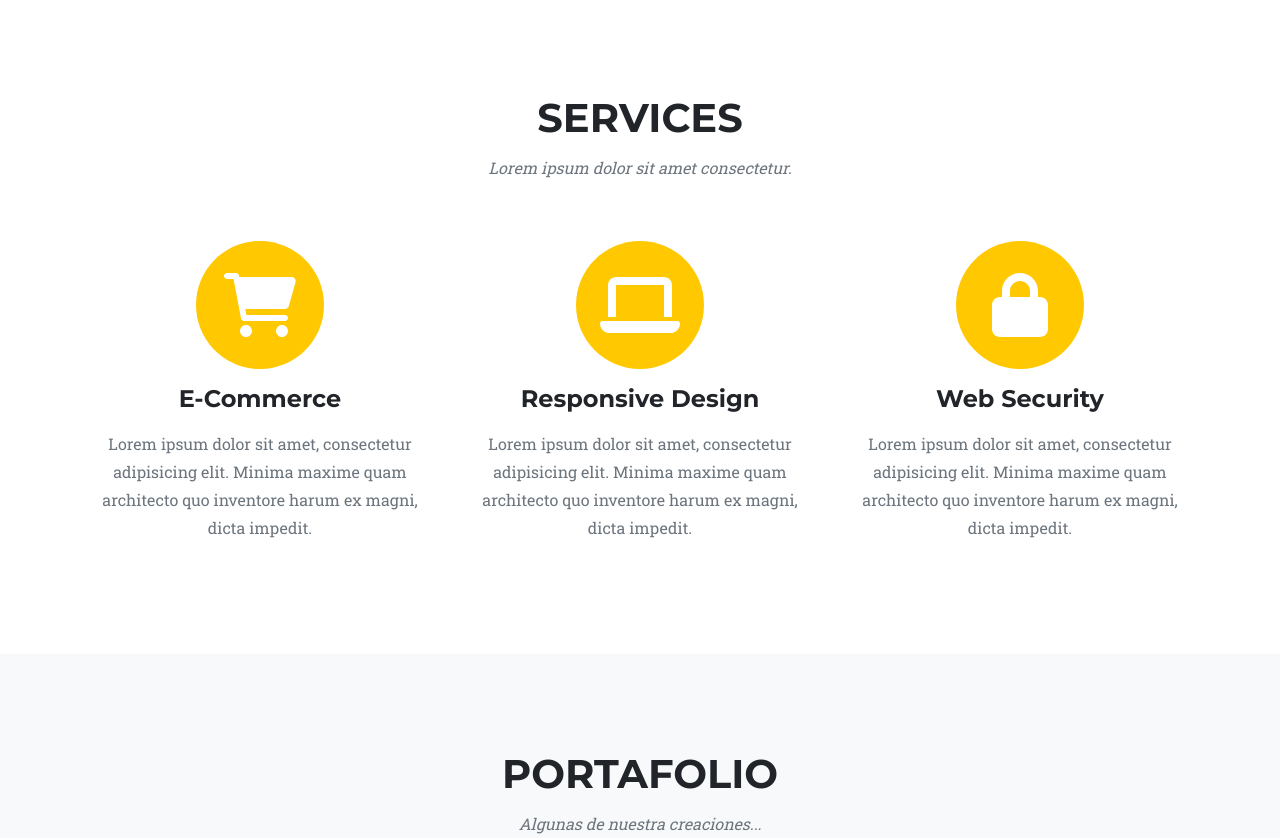
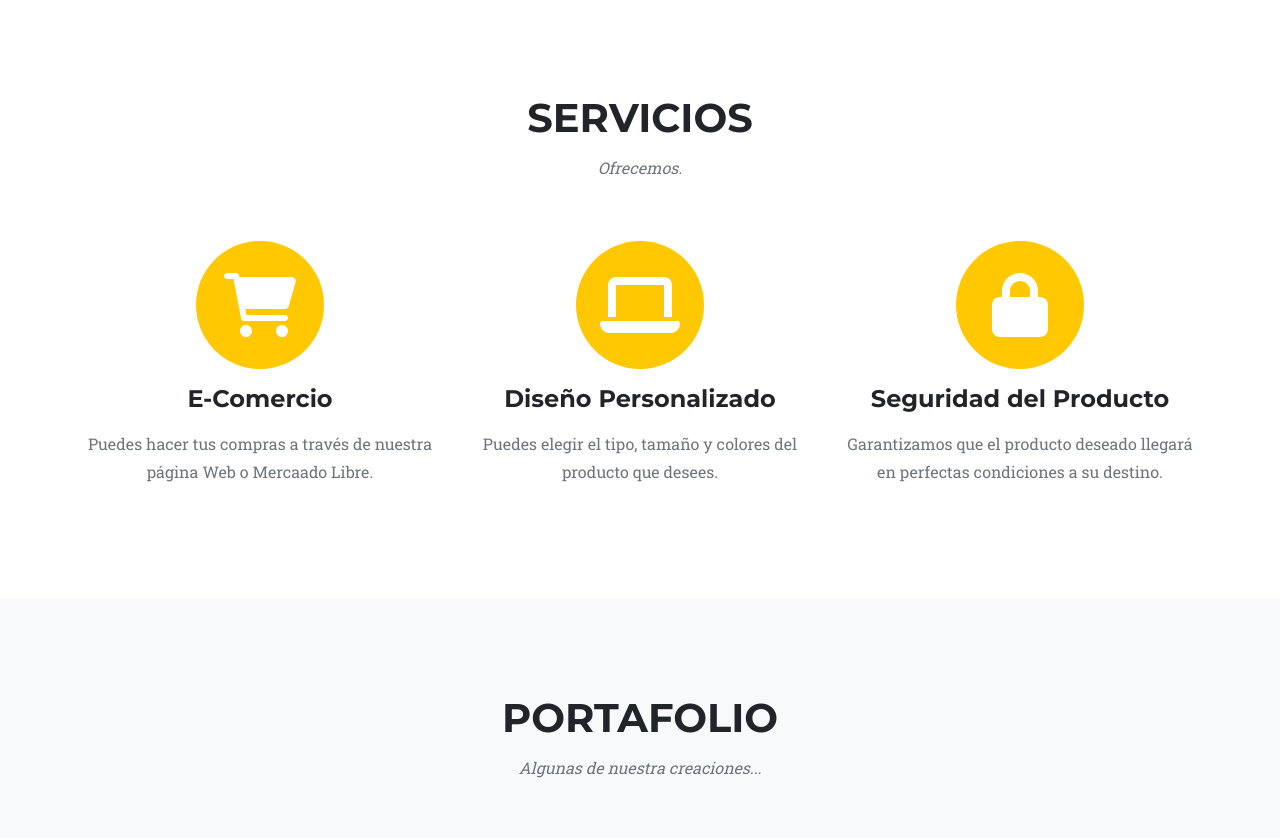
Before and after one commit to Franmu14/Mostacillas, a plain HTML site: page index.html in a window 1280 px wide. Shown: the part 819-1657 px from the top of the page. Drawn offline with nearby package versions, Linux system fonts and the light colour scheme.

Commit message:
Update index.html

```diff
--- a/index.html
+++ b/index.html
@@ -48,8 +48,8 @@
         <section class="page-section" id="services">
             <div class="container">
                 <div class="text-center">
-                    <h2 class="section-heading text-uppercase">Services</h2>
-                    <h3 class="section-subheading text-muted">Lorem ipsum dolor sit amet consectetur.</h3>
+                    <h2 class="section-heading text-uppercase">Servicios</h2>
+                    <h3 class="section-subheading text-muted">Ofrecemos.</h3>
                 </div>
                 <div class="row text-center">
                     <div class="col-md-4">
@@ -57,24 +57,24 @@
                             <i class="fas fa-circle fa-stack-2x text-primary"></i>
                             <i class="fas fa-shopping-cart fa-stack-1x fa-inverse"></i>
                         </span>
-                        <h4 class="my-3">E-Commerce</h4>
-                        <p class="text-muted">Lorem ipsum dolor sit amet, consectetur adipisicing elit. Minima maxime quam architecto quo inventore harum ex magni, dicta impedit.</p>
+                        <h4 class="my-3">E-Comercio</h4>
+                        <p class="text-muted">Puedes hacer tus compras a través de nuestra página Web o Mercaado Libre.</p>
                     </div>
                     <div class="col-md-4">
                         <span class="fa-stack fa-4x">
                             <i class="fas fa-circle fa-stack-2x text-primary"></i>
                             <i class="fas fa-laptop fa-stack-1x fa-inverse"></i>
                         </span>
-                        <h4 class="my-3">Responsive Design</h4>
-                        <p class="text-muted">Lorem ipsum dolor sit amet, consectetur adipisicing elit. Minima maxime quam architecto quo inventore harum ex magni, dicta impedit.</p>
+                        <h4 class="my-3">Diseño Personalizado</h4>
+                        <p class="text-muted">Puedes elegir el tipo, tamaño y colores del producto que desees.</p>
                     </div>
                     <div class="col-md-4">
                         <span class="fa-stack fa-4x">
                             <i class="fas fa-circle fa-stack-2x text-primary"></i>
                             <i class="fas fa-lock fa-stack-1x fa-inverse"></i>
                         </span>
-                        <h4 class="my-3">Web Security</h4>
-                        <p class="text-muted">Lorem ipsum dolor sit amet, consectetur adipisicing elit. Minima maxime quam architecto quo inventore harum ex magni, dicta impedit.</p>
+                        <h4 class="my-3">Seguridad del Producto</h4>
+                        <p class="text-muted">Garantizamos que el producto deseado llegará en perfectas condiciones a su destino.</p>
                     </div>
                 </div>
             </div>
```
